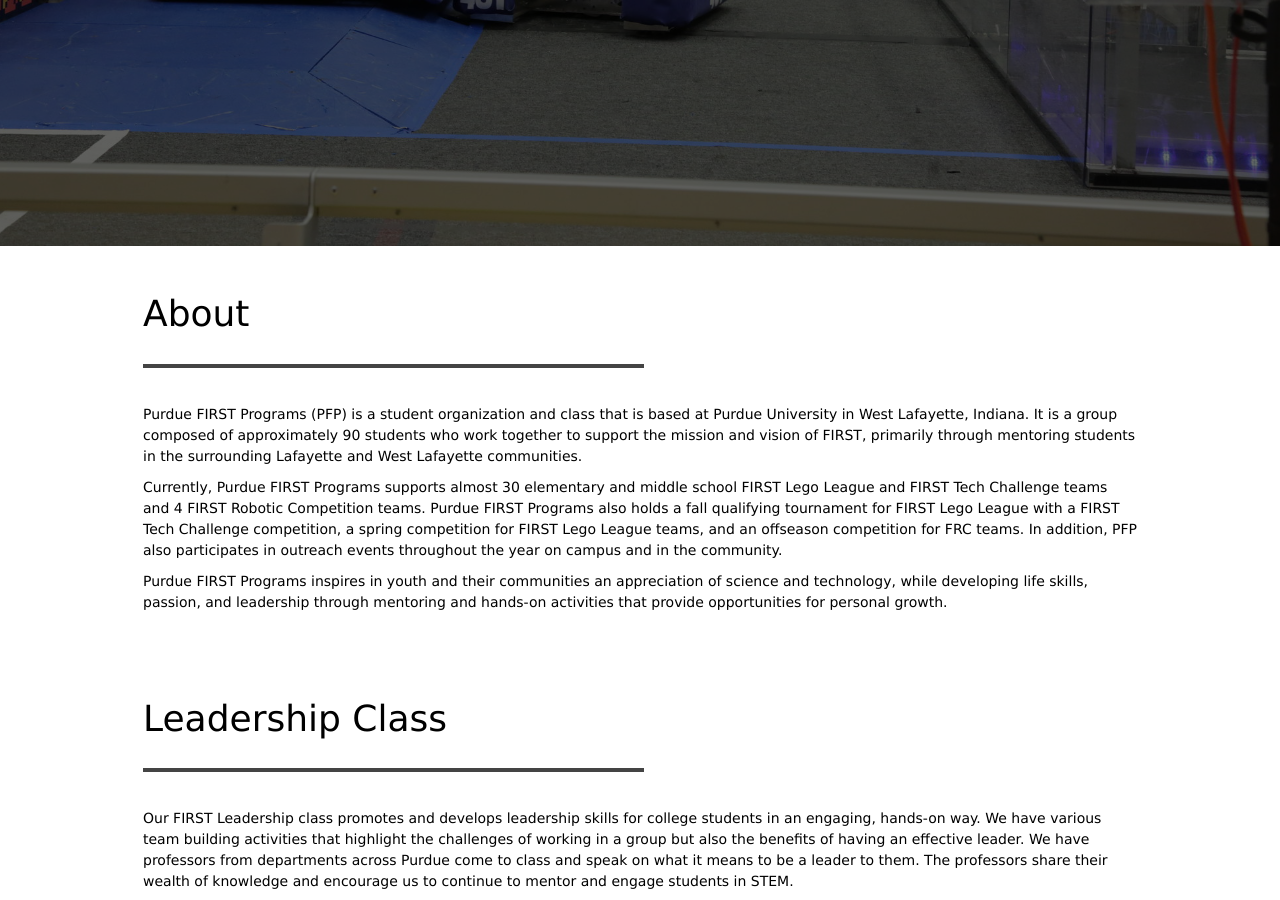
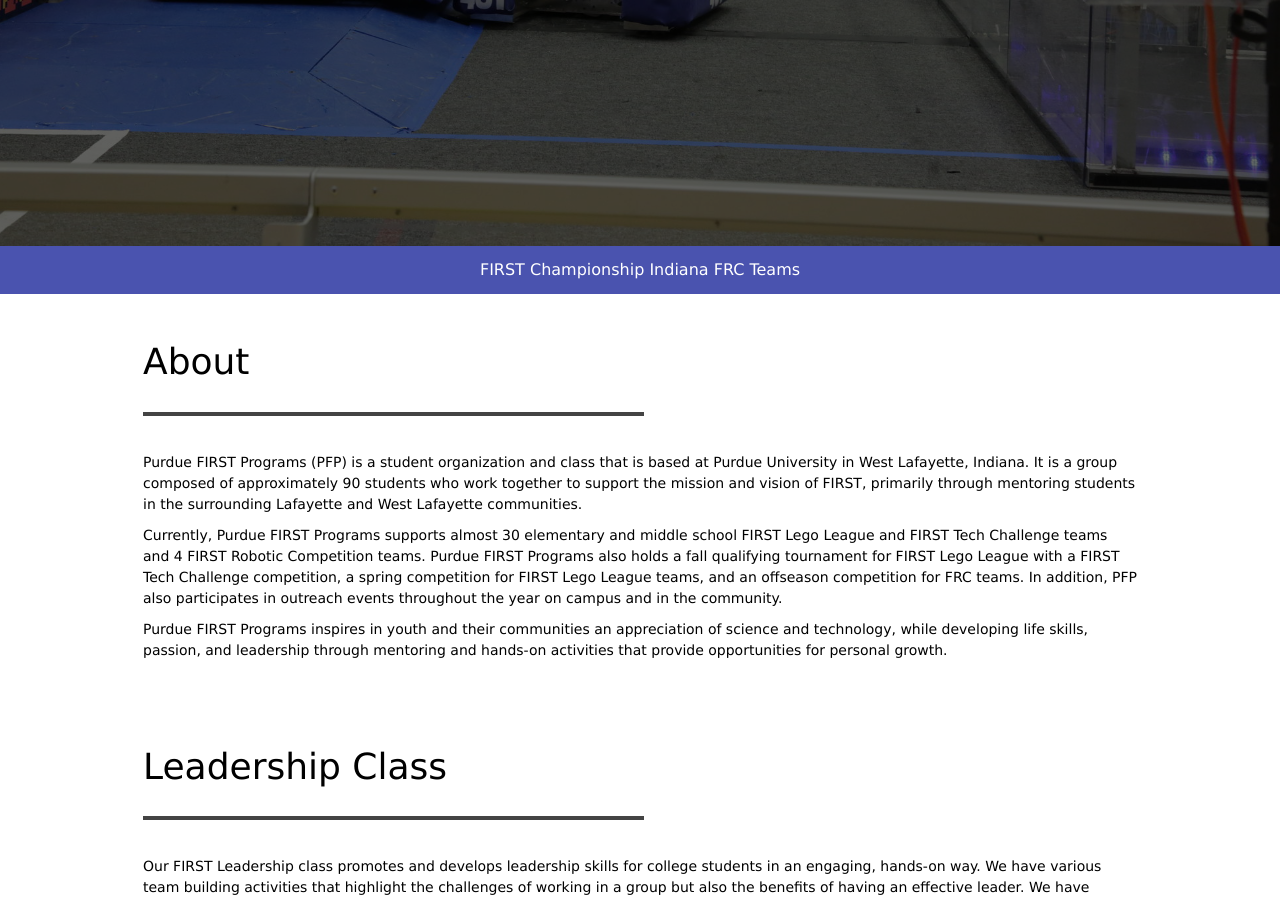
Before and after one commit to purduefirst/purduefirst.github.io, a Jekyll site: the page built from index.html, in a window 1280 px wide and 900 px high, scrolled down 654 px. Built offline with Jekyll 4.4.1, drawn with Linux system fonts in a browser that asks for light colours.

Commit message:
Update index.html

```diff
--- a/index.html
+++ b/index.html
@@ -33,6 +33,7 @@
 	</div>
  </section>
 -->
+<a href="./worlds/" class="button" style="background-color: #4A53AF; color: white; text-align: center; text-decoration: none; display: inline-block; font-size: 16px; line-height: 48px; width: 100%">FIRST Championship Indiana FRC Teams</a>
 <section id="about" class="primary-section">
 	<div class="container">
 		<h1>About</h1>
```
